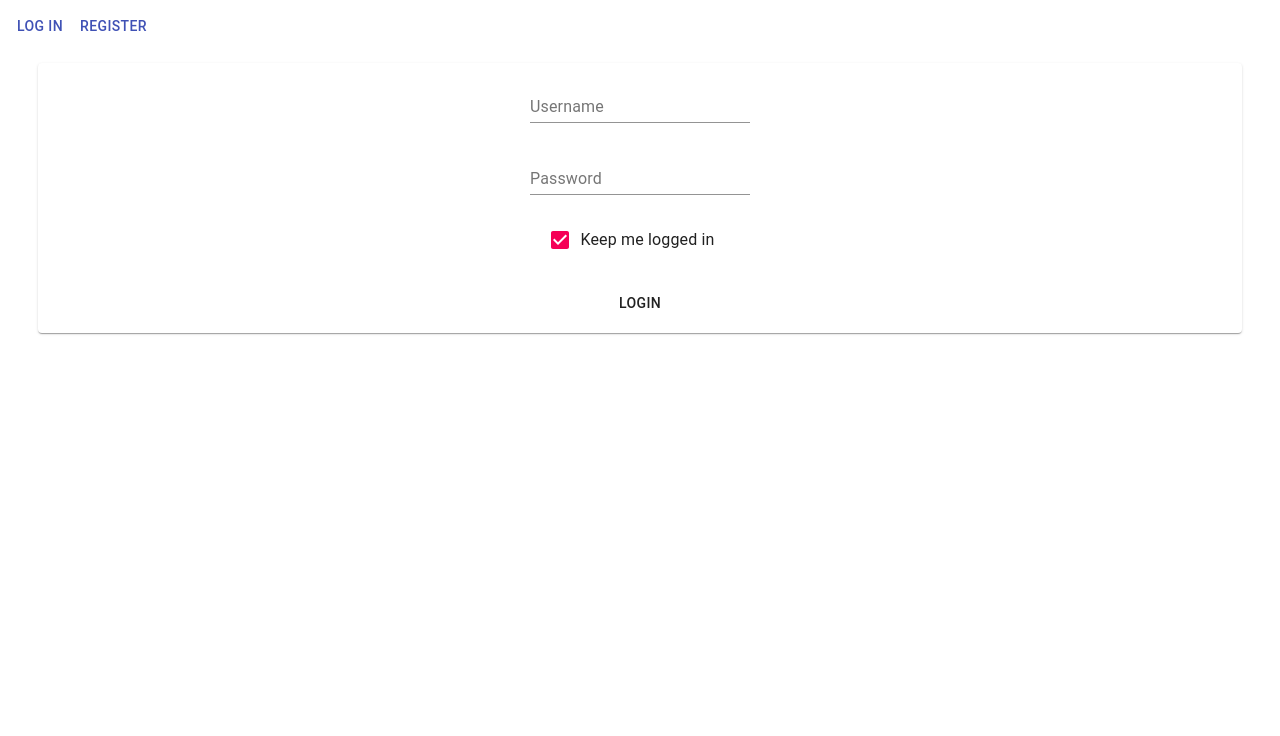
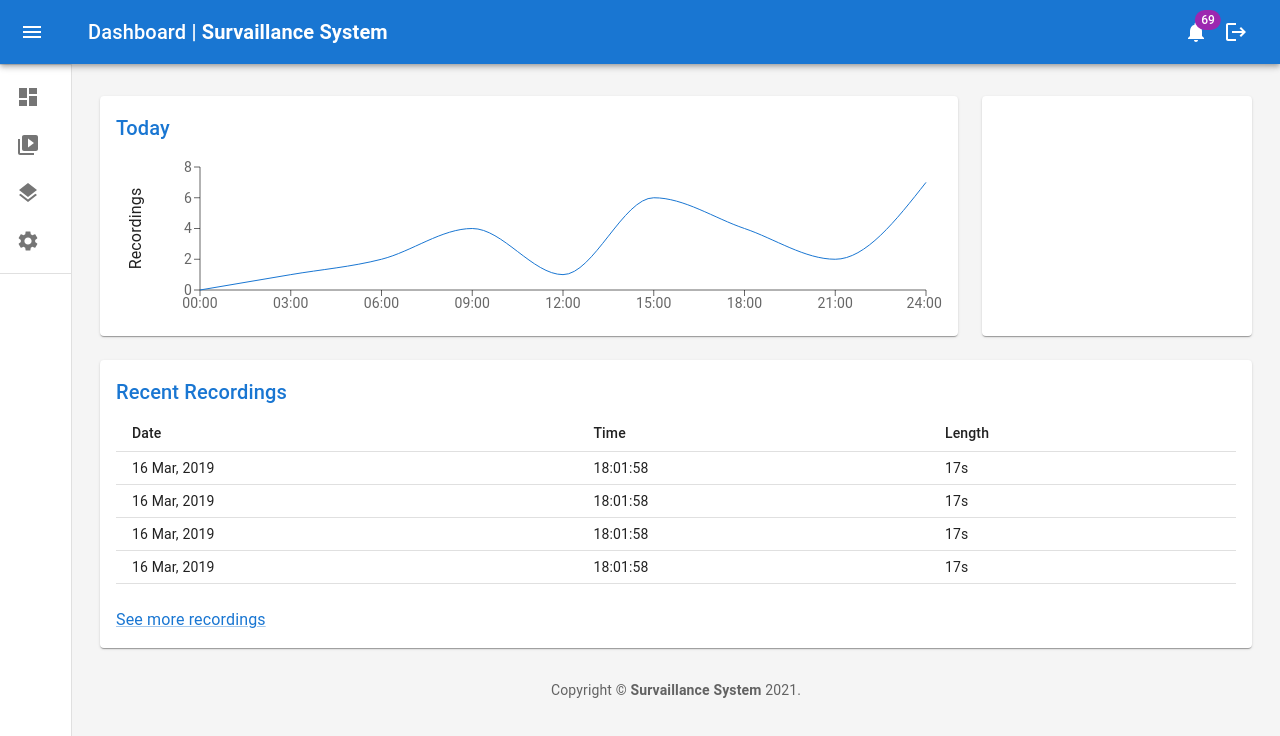
Before and after one commit to ccioloss/surveillance-front, a React (Vite) app: page / in a window 1280 px wide. Shown: the top 736 px of the page. Built offline with nearby package versions, Linux system fonts and the light colour scheme.

Commit message:
Revert "Auth page + Register"
This reverts commit 62c91f3a1b1d774e3cae6241105b93e067779351

```diff
--- a/src/App.js
+++ b/src/App.js
@@ -1,17 +1,14 @@
 import { StrictMode, useState } from "react";
 import { render } from "react-dom";
 import Dashboard from "./dashboard/Dashboard";
-import Authentication from "./auth/Authentication";
+import Login from "./auth/Login";
 
 const App = () => {
   const [token, setToken] = useState();
 
   // if (!token) to see the login page
-  if (!token) {
-    return (
-      // <Login setToken={setToken} />
-      <Authentication />
-    );
+  if (token) {
+    return <Login setToken={setToken} />;
   }
 
   return (
--- a/src/auth/Authentication.js
+++ /dev/null
@@ -1,30 +0,0 @@
-import React from "react";
-import { Button } from "@mui/material";
-import Register from "./Register";
-import Login from "./Login";
-
-const Authentication = () => {
-  const [page, setPage] = React.useState(true);
-  console.log(page);
-  return (
-    <div>
-      <Button
-        onClick={() => {
-          setPage(true);
-        }}
-      >
-        Log In{" "}
-      </Button>
-      <Button
-        onClick={() => {
-          setPage(false);
-        }}
-      >
-        Register{" "}
-      </Button>
-      {page && <Login />}
-      {!page && <Register />}
-    </div>
-  );
-};
-export default Authentication;
--- a/src/auth/Login.js
+++ b/src/auth/Login.js
@@ -7,31 +7,14 @@ import {
   Paper,
   Button,
 } from "@material-ui/core";
-const cors_proxy = "https://thingproxy.freeboard.io/fetch/";
+
 const Login = () => {
   const [checked, setChecked] = React.useState(true);
 
   const handleChange = (event) => {
     setChecked(event.target.checked);
   };
-  function logIn() {
-    let data = {
-      username: document.getElementById("user").value,
-      password: document.getElementById("pass").value,
-    };
-    const postReq = {
-      method: "POST",
-      headers: {
-        Accept: "application/json",
-        "Content-Type": "application/json",
-      },
-      body: JSON.stringify(data),
-    };
-    console.log(postReq);
-    fetch(cors_proxy + "http://46.101.243.193:3000/auth/login", postReq)
-      .then((response) => response.json())
-      .then((data) => console.log(data));
-  }
+
   return (
     <div style={{ padding: 30 }}>
       <Paper>
@@ -43,10 +26,10 @@ const Login = () => {
           alignItems={"center"}
         >
           <Grid item xs={12}>
-            <TextField id="user" label="Username"></TextField>
+            <TextField label="Username"></TextField>
           </Grid>
           <Grid item xs={12}>
-            <TextField id="pass" label="Password" type={"password"}></TextField>
+            <TextField label="Password" type={"password"}></TextField>
           </Grid>
           <Grid item xs={12}>
             <FormControlLabel
@@ -62,10 +45,7 @@ const Login = () => {
             />
           </Grid>
           <Grid item xs={12}>
-            <Button fullWidth onClick={logIn}>
-              {" "}
-              Login{" "}
-            </Button>
+            <Button fullWidth> Login </Button>
           </Grid>
         </Grid>
       </Paper>
--- a/src/auth/Register.js
+++ /dev/null
@@ -1,61 +0,0 @@
-import React from "react"
-import {
-    Grid,
-    TextField,
-    Paper,
-    Button,
-    responsiveFontSizes,
-  } from "@material-ui/core";
-const cors_proxy = 'https://thingproxy.freeboard.io/fetch/';
-function postUser() {
-    if (document.getElementById('pass').value === document.getElementById('rpass').value) {
-        let data = {
-            username: document.getElementById('user').value,
-            password: document.getElementById('pass').value
-        }
-        const postReq = {
-            method: "POST",
-            headers: {
-                'Accept': 'application/json',
-                'Content-Type': 'application/json'
-            },
-            body: JSON.stringify(data)
-        }
-        console.log(postReq);
-        fetch(cors_proxy +'http://46.101.243.193:3000/auth/register', postReq)
-        .then(response => response.json())
-        .then(data => console.log(data))
-    } else {
-        alert("Password mismatch!");
-    }
-}
-const Register = () => {
-    return (
-        <div style={{ padding: 30}}>
-          <Paper>
-            <Grid
-              container
-              spacing={3}
-              direction={"column"}
-              justify={"center"}
-              alignItems={"center"}
-            >
-              <Grid item xs={12}>
-                <TextField id = "user" label="Username"/>
-              </Grid>
-              <Grid item xs={12}>
-                <TextField id = "pass" label="Password" type={"password"}></TextField>
-              </Grid>
-              <Grid item xs={12}>
-                <TextField id = "rpass" label="Repeat Password" type={"password"}></TextField>
-              </Grid>
-              <Grid item xs={12}>
-                <Button fullWidth onClick = {postUser}> Register </Button>
-              </Grid>
-            </Grid>
-          </Paper>
-        </div>
-      );
-};
-
-export default Register;
```
Also changed, not shown: 1 other file (tests, documents, lock files or other folders).
